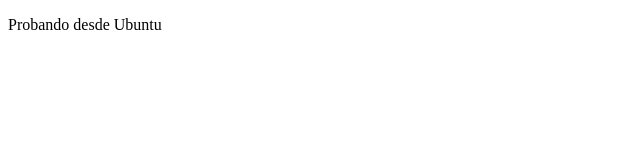
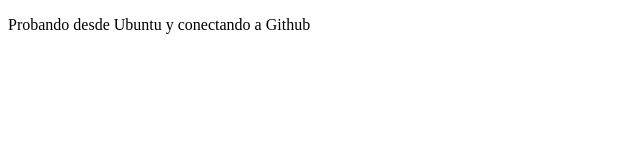
Before and after one commit to naderahmad/proyectoDemoCursoPrework, a plain HTML site: page index.html in a window 1280 px wide. Shown: the whole page, without its empty margins (0-640 px from the left). Drawn offline with Linux system fonts and the light colour scheme.

Commit message:
cambios agregados a index.html

```diff
--- a/index.html
+++ b/index.html
@@ -8,7 +8,7 @@
 </head>
 <body>
     <p>
-        Probando desde Ubuntu
+        Probando desde Ubuntu y conectando a Github
     </p>
 </body>
 </html>
```
